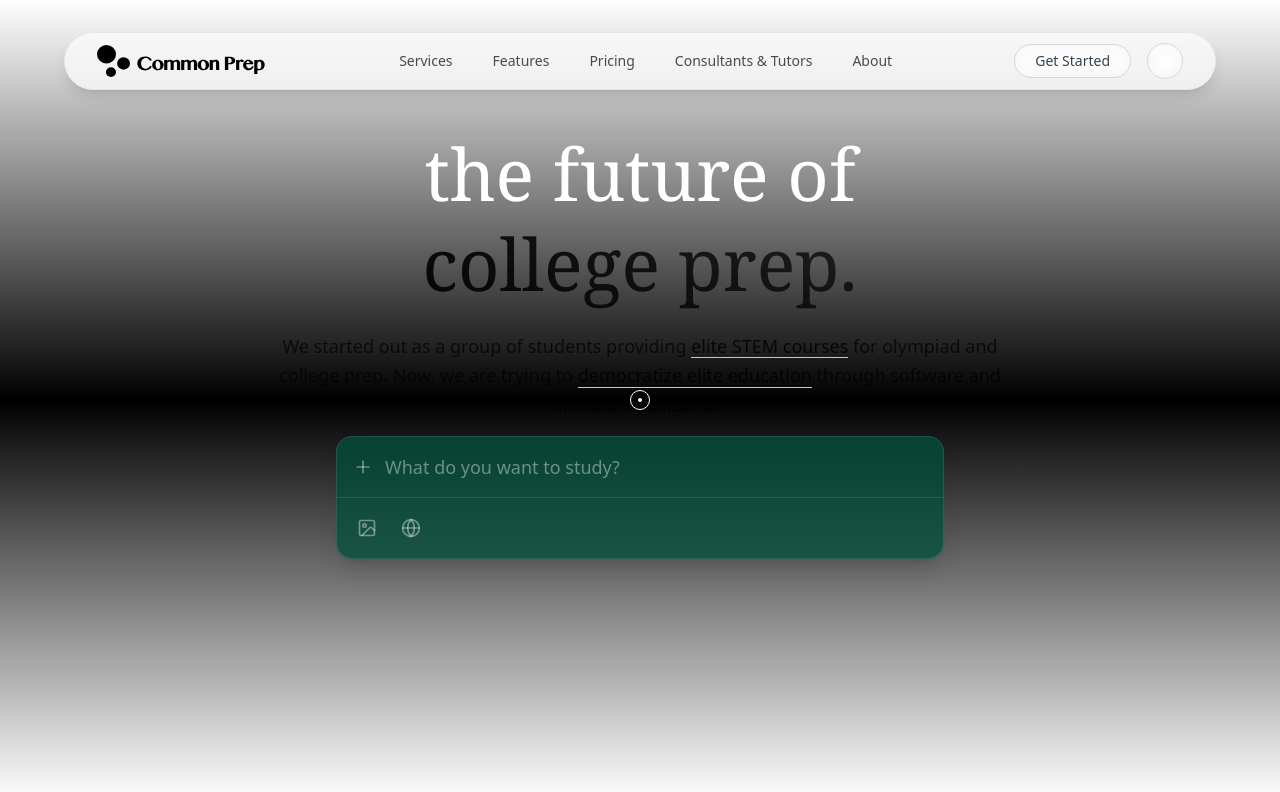
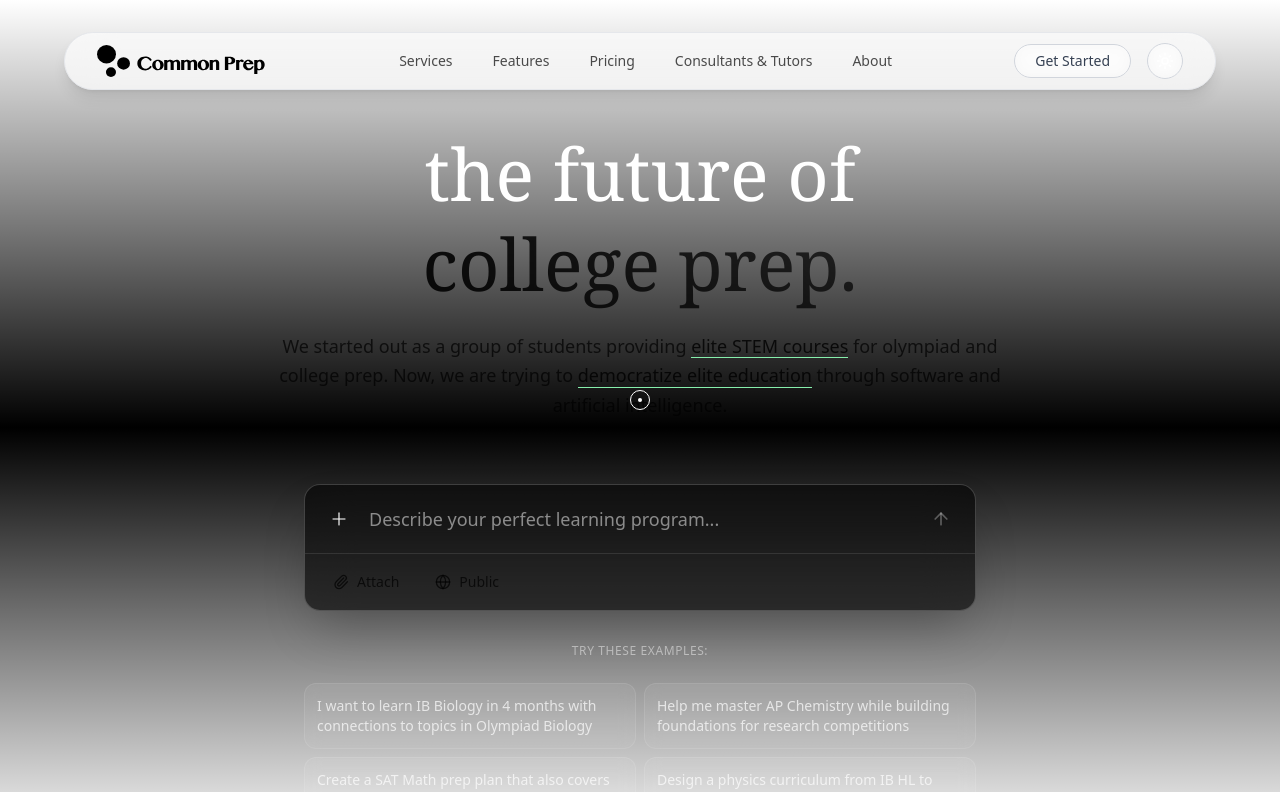
Before and after one commit to anderson120912091209/common-prep, a Next.js app in the folder commonprep/: page / in a window 1280 px wide. Shown: the top 792 px of the page. Built offline with nearby package versions, Linux system fonts and the light colour scheme.

Commit message:
chatbox ui update, this shit looks fking awesome

```diff
--- a/commonprep/app/components/CustomProgramChat.tsx
+++ b/commonprep/app/components/CustomProgramChat.tsx
@@ -1,73 +1,87 @@
 'use client';
 
 import { useState } from 'react';
-import { Image, Plus, Globe } from 'lucide-react';
+import { Plus, Paperclip, Globe, ArrowUp } from 'lucide-react';
 
-const exampleSuggestions = [
-  "Hacker News top 100",
-  "Social media dashboard",
-  "Developer portfolio",
-  "Expense tracker"
+const examplePrompts = [
+  "I want to learn IB Biology in 4 months with connections to topics in Olympiad Biology",
+  "Help me master AP Chemistry while building foundations for research competitions",
+  "Create a SAT Math prep plan that also covers AMC 12 problem-solving strategies",
+  "Design a physics curriculum from IB HL to International Physics Olympiad level"
 ];
 
 export default function CustomProgramChat() {
   const [inputValue, setInputValue] = useState('');
-  const [isInputFocused, setIsInputFocused] = useState(false);
+  const [isFocused, setIsFocused] = useState(false);
 
   return (
-    <section className="w-full max-w-7xl mx-auto px-4 sm:px-6 lg:px-8 py-20">
-      <div className="max-w-3xl mx-auto">
-        {/* Main Input Bar */}
+    <div className="w-full max-w-4xl mx-auto py-4">
+      {/* Main Chat Container */}
       <div className="relative">
-          <div className={`bg-emerald-900/75 backdrop-blur-lg rounded-2xl shadow-xl border border-white/10
-            transition-all duration-200 ${isInputFocused ? 'ring-1 ring-white/20' : ''}`}>
+        {/* Input Bar */}
+        <div className={`bg-black/60 backdrop-blur-xl rounded-2xl border border-white/20 shadow-2xl transition-all duration-300 ${
+          isFocused ? 'border-white/30 shadow-xl' : ''
+        }`}>
           {/* Top Section with Input */}
           <div className="flex items-center p-4 gap-3">
-              <Plus className="w-5 h-5 text-white/40" />
+            <button className="p-2 hover:bg-white/20 rounded-lg transition-colors">
+              <Plus className="w-5 h-5 text-white/70" />
+            </button>
             <input
               type="text"
               value={inputValue}
               onChange={(e) => setInputValue(e.target.value)}
-                onFocus={() => setIsInputFocused(true)}
-                onBlur={() => setIsInputFocused(false)}
-                placeholder="What do you want to study?"
-                className="flex-1 bg-transparent text-white placeholder:text-white/40
+              onFocus={() => setIsFocused(true)}
+              onBlur={() => setIsFocused(false)}
+              placeholder="Describe your perfect learning program..."
+              className="flex-1 bg-transparent text-white placeholder:text-white/50
                 focus:outline-none text-lg"
             />
+            <button
+              className={`p-2 rounded-lg transition-all duration-200 ${
+                inputValue
+                  ? 'bg-white text-black hover:bg-white/90'
+                  : 'text-white/30'
+              }`}
+              disabled={!inputValue}
+            >
+              <ArrowUp className="w-5 h-5" />
+            </button>
           </div>
 
           {/* Bottom Action Bar */}
-            <div className="border-t border-white/10 p-3 flex items-center gap-2">
-              <button className="p-2 hover:bg-white/5 rounded-lg transition-colors">
-                <Image className="w-5 h-5 text-white/40" />
-                <span className="sr-only">Attach</span>
+          <div className="border-t border-white/10 px-4 py-3 flex items-center gap-3">
+            <button className="flex items-center gap-2 px-3 py-1.5 hover:bg-white/10 rounded-lg transition-colors text-sm">
+              <Paperclip className="w-4 h-4" />
+              <span>Attach</span>
             </button>
-              <button className="p-2 hover:bg-white/5 rounded-lg transition-colors">
-                <Globe className="w-5 h-5 text-white/40" />
-                <span className="sr-only">Public</span>
+            <button className="flex items-center gap-2 px-3 py-1.5 hover:bg-white/10 rounded-lg transition-colors text-sm">
+              <Globe className="w-4 h-4" />
+              <span>Public</span>
             </button>
           </div>
         </div>
 
-          {/* Suggestions */}
-          {isInputFocused && (
-            <div className="absolute w-full mt-2 bg-[#1C1C1C] rounded-xl border border-white/10
-              shadow-xl overflow-hidden divide-y divide-white/10">
-              {exampleSuggestions.map((suggestion, index) => (
+        {/* Example Tags */}
+        <div className="mt-4 space-y-2">
+          <p className="text-xs py-4 text-white/50 font-medium uppercase tracking-wider"> Try these examples: </p>
+          <div className="grid grid-cols-1 md:grid-cols-2 gap-2">
+            {examplePrompts.map((prompt, index) => (
               <button
                 key={index}
-                  onClick={() => setInputValue(suggestion)}
-                  className="w-full px-4 py-3 text-left text-white/70 hover:bg-white/5
-                    transition-colors flex items-center gap-3"
+                onClick={() => setInputValue(prompt)}
+                className="p-3 bg-white/5 backdrop-blur-sm border border-white/10
+                  rounded-xl text-sm text-white/70 hover:bg-white/10 hover:text-white/90
+                  transition-all duration-200 text-left group"
               >
-                  <Plus className="w-4 h-4" />
-                  {suggestion}
+                <span className="line-clamp-2 group-hover:text-white transition-colors">
+                  {prompt}
+                </span>
               </button>
             ))}
           </div>
-          )}
         </div>
       </div>
-    </section>
+    </div>
   );
 }
--- a/commonprep/app/page.tsx
+++ b/commonprep/app/page.tsx
@@ -45,7 +45,7 @@ export default function Home() {
                   </span>{" "}
                   through software and artificial intelligence.
                 </p>
-                <div className="flex flex-col items-center space-y-10 -mt-16">
+                <div className="flex flex-col items-center space-y-10 mt-12">
                   <div className="w-full max-w-2xl">
                     <CustomProgramChat />
                   </div>
```
Lines whose indentation alone changed are shown as unchanged.
